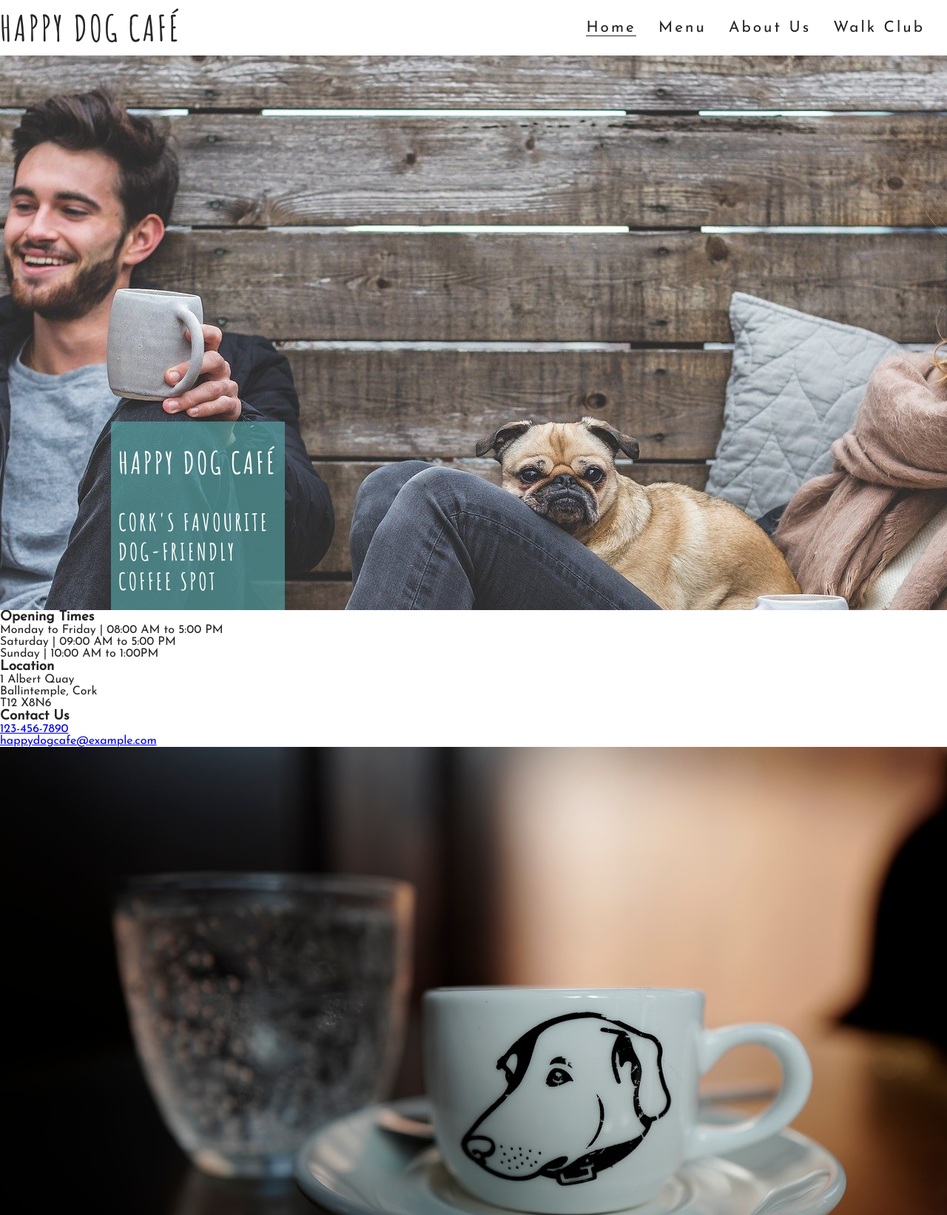
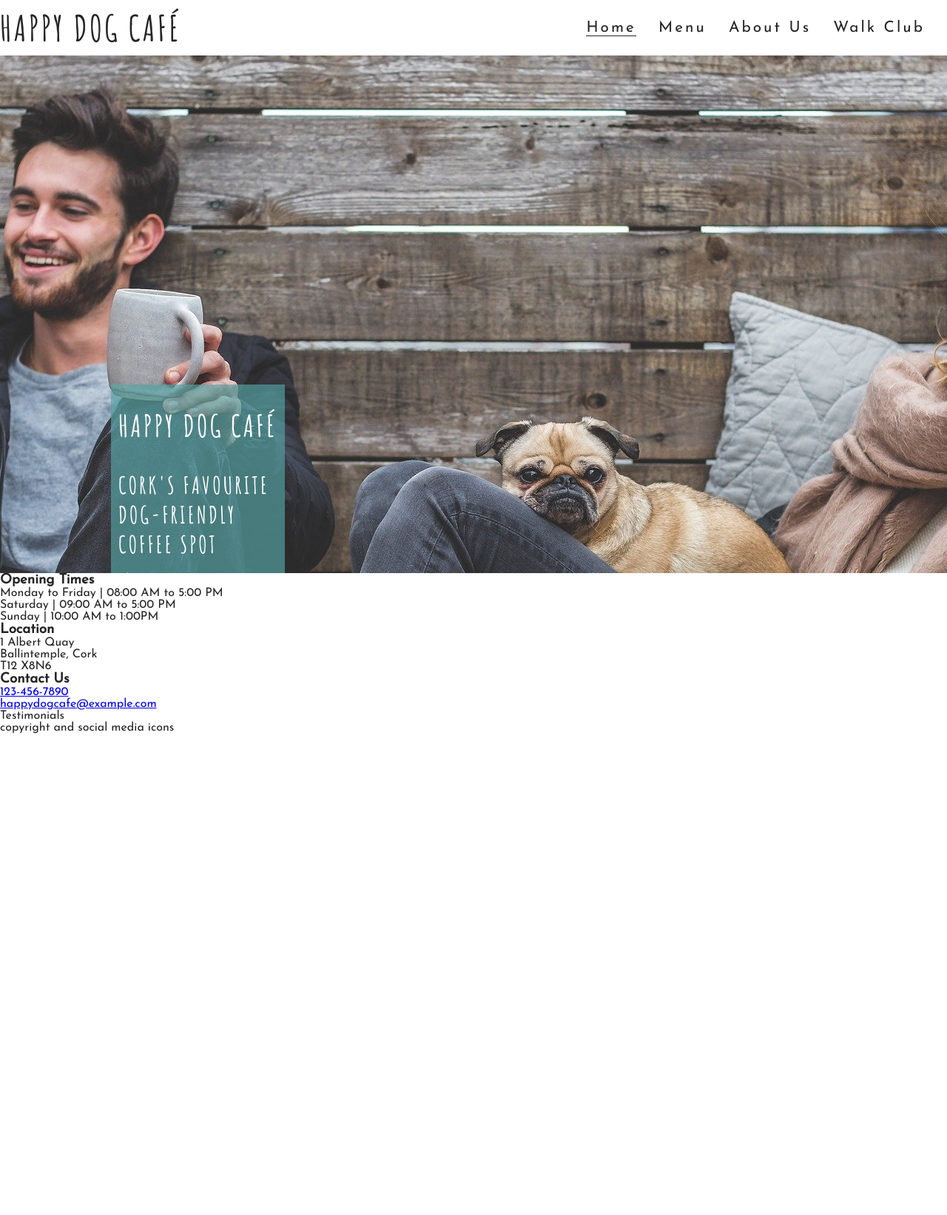
Before and after one commit to adamgilroy22/happy-dog-cafe, a plain HTML site: page index.html in a window 1280 px wide. Shown: the top 1643 px of the page at 74% size. After the commit the page ends 992 px from the top, so only its background shows below. Drawn offline with Linux system fonts and the light colour scheme.

Commit message:
Remove image for main information card

```diff
--- a/assets/css/style.css
+++ b/assets/css/style.css
@@ -60,7 +60,7 @@
 /* Main image and cover text*/
 
 #outer-main {
-    height: 750px;
+    height: 700px;
     width: 100%;
     overflow: hidden;
 
@@ -72,7 +72,7 @@
 }
 
 #main-image {
-    height: 750px;
+    height: 700px;
     width: 100%;
     background: url('../images/main-image.jpg') no-repeat top center;
 }
@@ -89,10 +89,12 @@
     padding-top: 30px;
     padding-left: 10px;
 
-    background-color: rgba(87, 166, 168, .65);
+    background-color: rgba(87, 166, 168, 0.65);
 
     bottom: 0px;
     left: 150px;
 
     position: absolute;
 }
+
+/* Main page information */
--- a/index.html
+++ b/index.html
@@ -33,8 +33,7 @@
         </div>
     </section>
     <section>
-        <div id="card">
-            <div id="card-info">
+                <div id="information">
                     <h3>Opening Times</h3>
                     <p>Monday to Friday | 08:00 AM to 5:00 PM</p>
                     <p>Saturday | 09:00 AM to 5:00 PM</p>
@@ -44,13 +43,10 @@
                     <p>1 Albert Quay</p>
                     <p>Ballintemple, Cork</p>
                     <p>T12 X8N6</p>
+                    <hr>
                     <h3>Contact Us</h3>
                     <p><a href="tel:123-456-7890">123-456-7890</a></p>
                     <p><a href="mailto:happydogcafe@example.com">happydogcafe@example.com</a></p>
-            </div>
-            <div id="card-image">
-                <img src="assets/images/dog-cup.jpg" alt="A coffee cup with a drawing of a dog on it">
-            </div>
                 </div>
     </section>
     <section>
```
Lines whose indentation alone changed are shown as unchanged.
